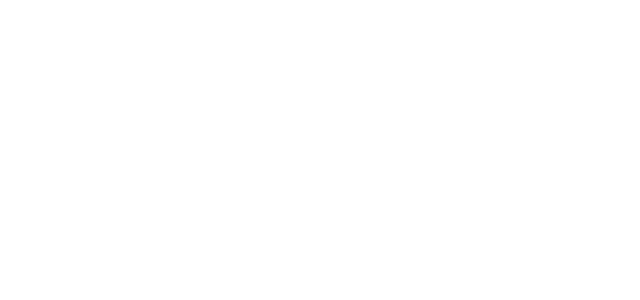
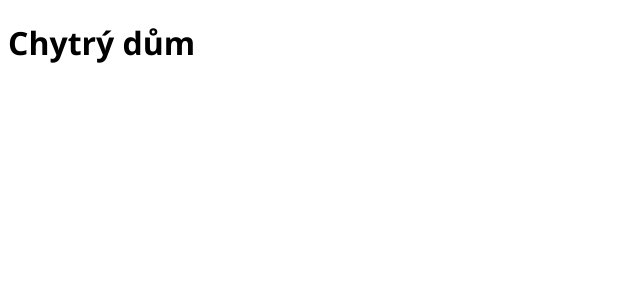
Before and after one commit to ArcanisCz/Zanetaa-chytry-dum, a React app: page / in a window 1280 px wide. Shown: the top 300 px of the page, without its empty margins (0-640 px from the left). Built offline with nearby package versions, Linux system fonts and the light colour scheme.

Commit message:
Zkouška fungování

```diff
--- a/src/index.jsx
+++ b/src/index.jsx
@@ -3,11 +3,11 @@
 import './style.css';
 
 const App = () => (
-  <>
-
-  </>
+  <div className="container">
+    <header>
+      <h1>Chytrý dům</h1>
+    </header>
+  </div>
 );
 
-createRoot(
-  document.querySelector('#app'),
-).render(<App />);
+createRoot(document.querySelector('#app')).render(<App />);
```
